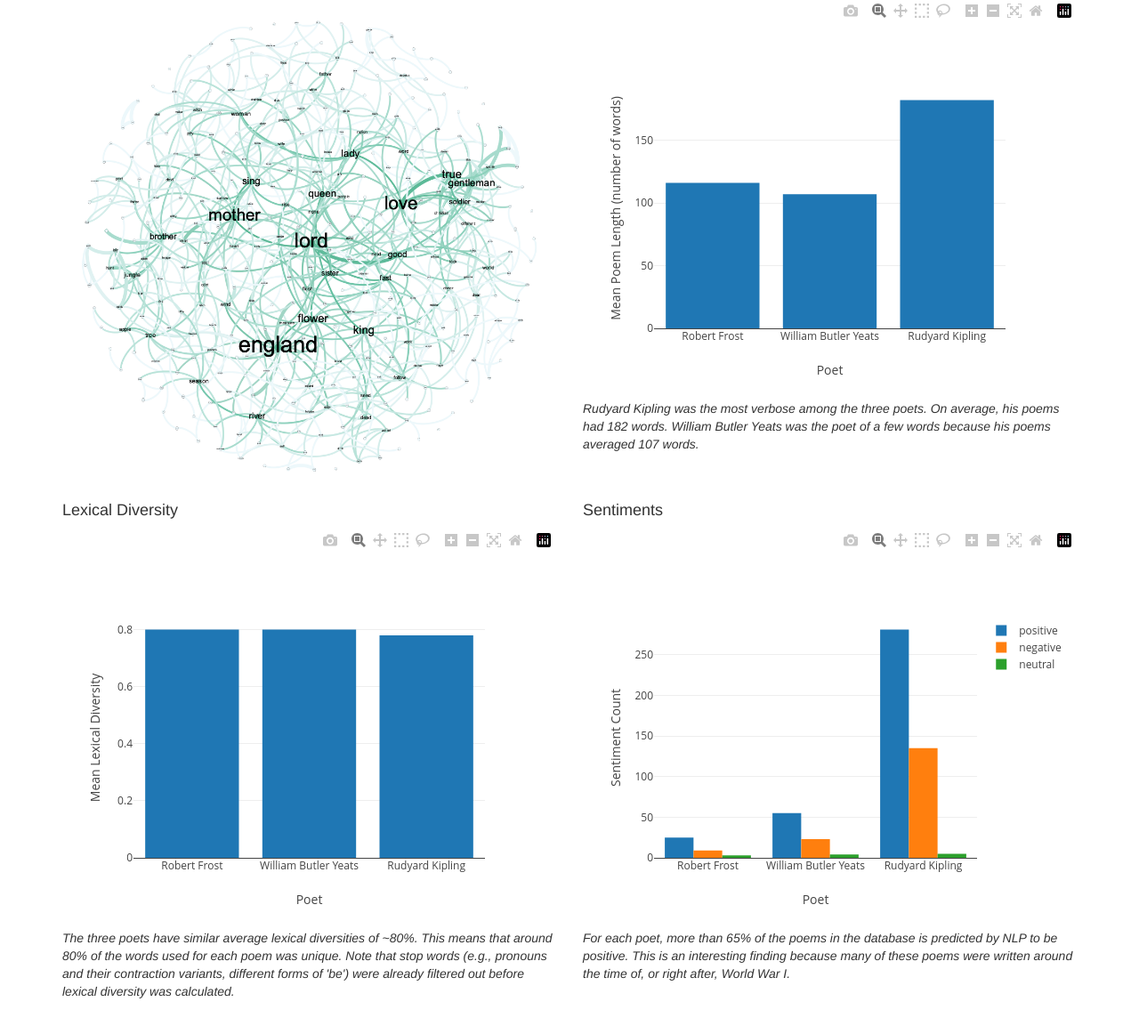
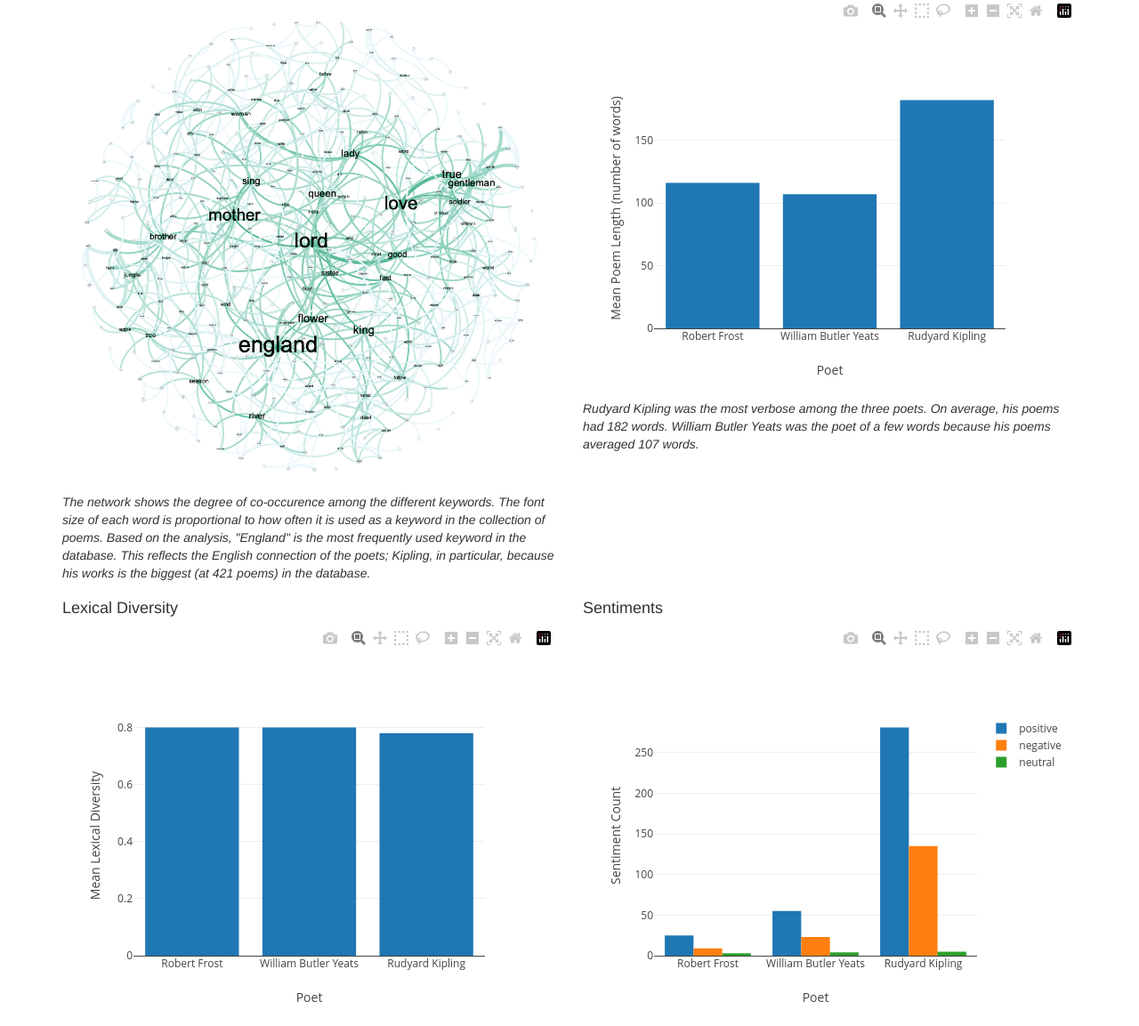
Before and after one commit to rochiecuevas/poetry, a Flask app: page / in a window 1280 px wide. Shown: the part 1916-3069 px from the top of the page at 89% size. Run offline with Flask 2, Linux system fonts and the light colour scheme; data comes from the database, SQL or seed files in the repository; some libraries are stand-ins or nearby versions.

Commit message:
updated layout of graphs

```diff
--- a/templates/index.html
+++ b/templates/index.html
@@ -164,6 +164,7 @@
       <div class = "col-md-6">
         <h4>Network of keywords</h4>
         <img src = "static/images/poemTFIDF_network.png" alt = "TFIDF network image">
+        <p><i>The network shows the degree of co-occurence among the different keywords. The font size of each word is proportional to how often it is used as a keyword in the collection of poems. Based on the analysis, "England" is the most frequently used keyword in the database. This reflects the English connection of the poets; Kipling, in particular, because his works is the biggest (at 421 poems) in the database. </i></p>
       </div>
       <!-- Poem length compared -->
       <div class = "col-md-6">
```
